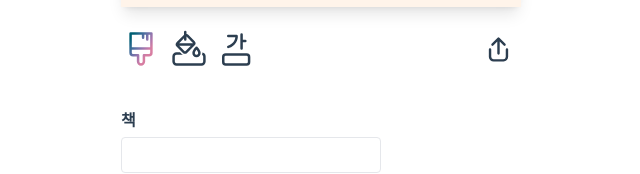
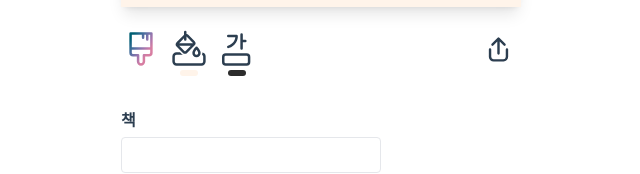
Before and after one commit to ktseo41/quotes-sharer, a Vue app: page / in a window 1280 px wide. Shown: the part 409-583 px from the top of the page, without its empty margins (319-959 px from the left). Built offline with nearby package versions, Linux system fonts and the light colour scheme; the HTML template or start-up script is replaced by a standard one.

Commit message:
feat: 현재 배경, 텍스트 컬러 색상 버튼 아래 추가

```diff
--- a/src/components/QuoteSharer.vue
+++ b/src/components/QuoteSharer.vue
@@ -334,7 +334,7 @@ textarea {
     position: relative;
     display: flex;
 
-    *:not(:first-child) {
+    & > *:not(:first-child) {
       margin-left: 0.5rem;
     }
 
@@ -346,14 +346,26 @@ textarea {
       cursor: pointer;
     }
 
-    input {
+    label {
+      display: flex;
+      flex-direction: column;
+      align-items: center;
+    }
+
+    input[type="color"] {
       position: absolute;
-      top: 0;
-      left: 0;
-      width: 0;
-      height: 0;
+      bottom: -7px;
+      width: 1.1rem;
+      height: 0.4rem;
+      border-radius: 3px;
+    }
+
+    input[type="color"]::-webkit-color-swatch-wrapper {
+      padding: 0;
+    }
+
+    input[type="color"]::-webkit-color-swatch {
       border: none;
-      opacity: 0;
     }
   }
 
```
